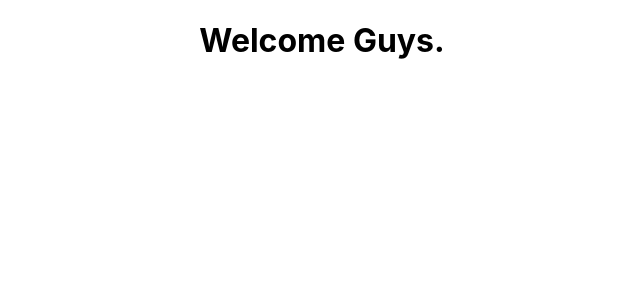
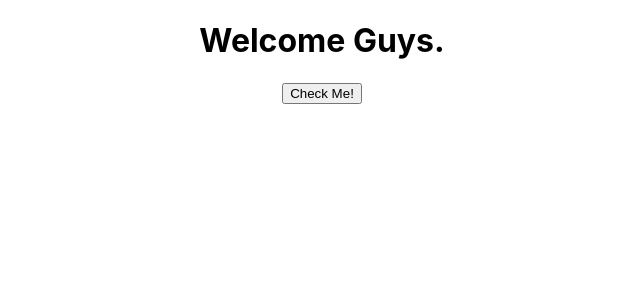
Before and after one commit to cole15sky/REACT.JS, a React (Create React App) app in the folder 2.Components/sky_react/: page / in a window 1280 px wide. Shown: the top 300 px of the page, without its empty margins (318-958 px from the left). Built offline with nearby package versions, Linux system fonts and the light colour scheme.

Commit message:
Button handeling

```diff
--- a/2.Components/sky_react/src/components/Message.js
+++ b/2.Components/sky_react/src/components/Message.js
@@ -1,19 +1,23 @@
-import React,{Component} from "react";
+import React, { Component } from "react";
 
-class Message extends Component{
-    constructor(){
+class Message extends Component {
+    constructor() {
         super()
-        this.state={
-            message:'Welcome Guys.'
+        this.state = {
+            message: 'Welcome Guys.'
         }
     }
-render (){
-    return(
-        <h1>
-          {this.state.message}
-        </h1>
-    )
-}
+    render() {
+        return (
+            <div>
+                <h1>
+                    {this.state.message}
+                </h1>
+                <button> Check Me!</button>
+            </div>
+
+        )
+    }
 }
 
 export default Message
@@ -21,4 +25,10 @@ export default Message
 
 
 
-//step1; create a step objecty and initalize it -> done inside a class constructior
+//step1; create a step objecty and initalize it -> done inside a class constructor.
+// within the constructor we use super() method to extend react component and a call has be made to the base class constructor.
+// step2; create state object
+// step3; initalize properties and bind the state value in render function.
+// Now we got ability to change the message .
+
+//step4; add html to button element.
```
